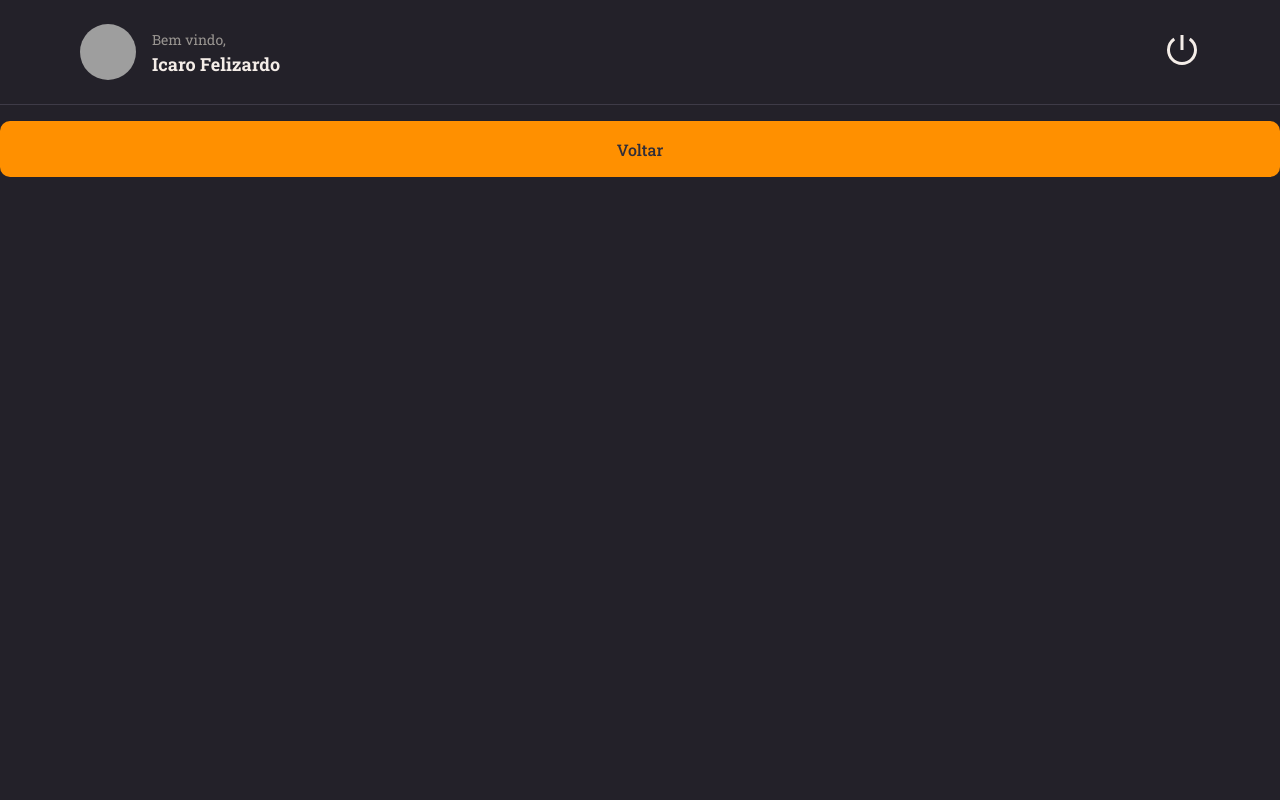
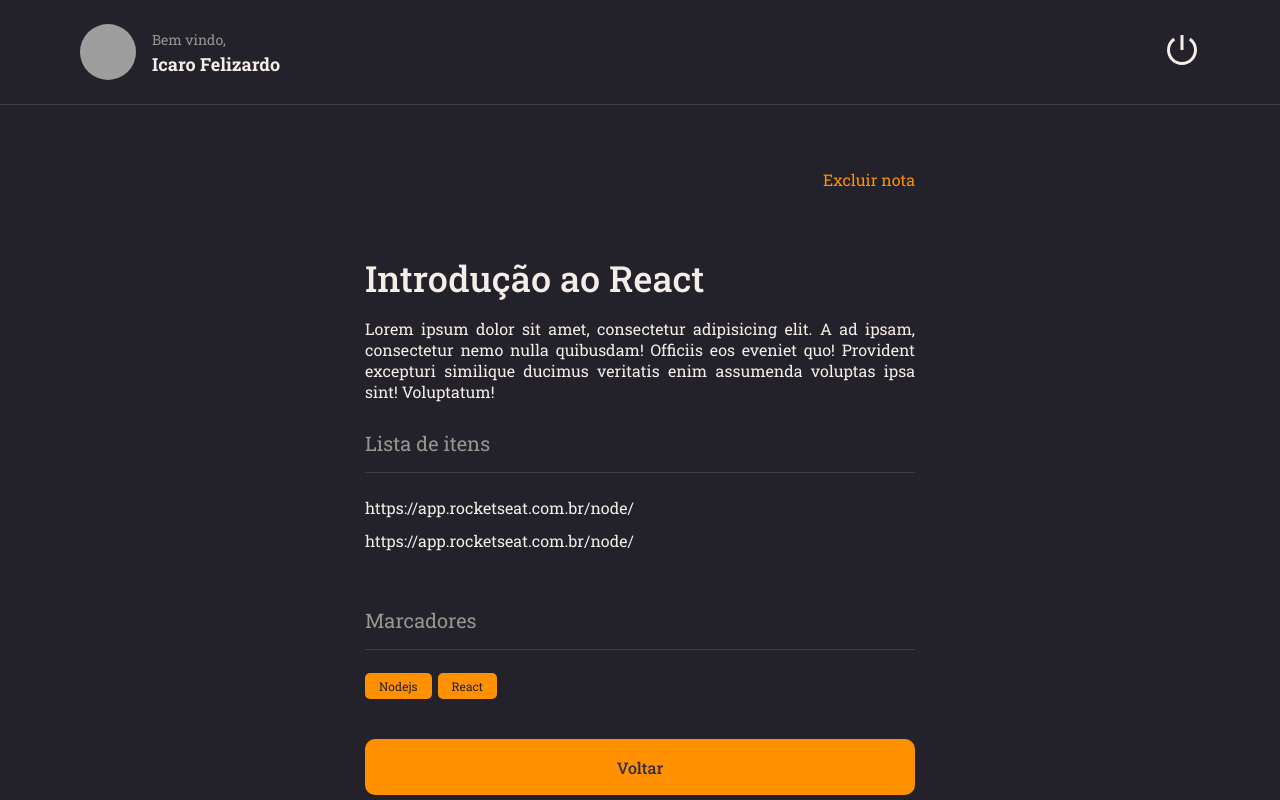
Before and after one commit to Icaro-Felizardo/FrontendReactExplorer, a React (Vite) app in the folder rocketnotes/: page / in a window 1280 px wide. Built offline with nearby package versions, Linux system fonts and the light colour scheme; grey boxes are pictures that could not be loaded.

Commit message:
Interface de detalhes concluída

```diff
--- /dev/null
+++ b/rocketnotes/src/components/ButtonText/index.jsx
@@ -0,0 +1,9 @@
+import { Container } from "./style";
+
+export function ButtonText({title, ...rest}){
+    return(
+        <Container type = "button" {...rest}>
+            { title }
+        </Container>
+    )
+}
--- /dev/null
+++ b/rocketnotes/src/components/ButtonText/style.js
@@ -0,0 +1,8 @@
+import styled from "styled-components";
+
+export const Container = styled.button`
+    background: none;
+    color: ${({theme}) => theme.COLORS.ORANGE};
+    border: none;
+    font-size: 16px;
+`
--- /dev/null
+++ b/rocketnotes/src/components/Section/index.jsx
@@ -0,0 +1,10 @@
+import { Container } from "./styles";
+
+export function Section({ title, children }){
+    return(
+        <Container>
+            <h2>{ title }</h2>
+            {children}
+        </Container>
+    )
+}
--- /dev/null
+++ b/rocketnotes/src/components/Section/styles.js
@@ -0,0 +1,18 @@
+import styled from "styled-components";
+
+export const Container = styled.section`
+    margin: 28px 0;
+
+    >h2{
+        border-bottom-width: 1px;
+        border-bottom-style: solid;
+        border-bottom-color: ${({theme}) => theme.COLORS.BACKGROUND_700};
+
+        padding-bottom: 16px;
+        margin-bottom: 24px;
+
+        color: ${({theme}) => theme.COLORS.GRAY_100};
+        font-size: 20px;
+        font-weight: 400;
+    }
+`
--- /dev/null
+++ b/rocketnotes/src/components/Tag/index.jsx
@@ -0,0 +1,9 @@
+import { Container } from "./styles";
+
+export function Tag({ title }){
+    return(
+        <Container>
+            { title }
+        </Container>
+    )
+}
--- /dev/null
+++ b/rocketnotes/src/components/Tag/styles.js
@@ -0,0 +1,10 @@
+import styled from "styled-components";
+
+export const Container = styled.span`
+    font-size: 12px;
+    padding: 5px 14px;
+    border-radius: 5px;
+    margin-right: 6px;
+    color: ${({theme})=>theme.COLORS.BACKGROUND_900};
+    background-color: ${({theme})=>theme.COLORS.ORANGE};
+`
--- a/rocketnotes/src/pages/Details/index.jsx
+++ b/rocketnotes/src/pages/Details/index.jsx
@@ -1,13 +1,38 @@
-import { Container } from "./styles.js"
+import { Container, Links, Content } from "./styles.js"
 import { Header } from "../../components/Header"
 import { Button } from "../../components/Button"
+import { ButtonText } from "../../components/ButtonText"
+import { Section } from "../../components/Section"
+import { Tag } from "../../components/Tag"
 
 export function Details(){
 
   return(
     <Container>
       <Header />
-      <Button title="Voltar" />
+      <main>
+          <Content>
+
+            <ButtonText title="Excluir nota"></ButtonText>
+
+            <h1>Introdução ao React</h1>
+            <p>Lorem ipsum dolor sit amet, consectetur adipisicing elit. A ad ipsam, consectetur nemo nulla quibusdam! Officiis eos eveniet quo! Provident excepturi similique ducimus veritatis enim assumenda voluptas ipsa sint! Voluptatum!</p>
+
+            <Section title="Lista de itens">
+              <Links>
+                <li><a href="#">https://app.rocketseat.com.br/node/</a></li>
+                <li><a href="#">https://app.rocketseat.com.br/node/</a></li>
+              </Links>
+            </Section>
+
+            <Section title="Marcadores">
+              <Tag title="Nodejs"></Tag>
+              <Tag title="React"></Tag>
+            </Section>
+
+            <Button title="Voltar" />
+          </Content>
+      </main>
     </Container>
   )
 }
--- a/rocketnotes/src/pages/Details/styles.js
+++ b/rocketnotes/src/pages/Details/styles.js
@@ -9,4 +9,46 @@ export const Container = styled.div`
     grid-template-areas:
     "header"
     "content";
+
+    >main{
+        grid-area: content;
+        overflow-y: scroll;
+        padding: 64px 0;
+    }
 `;
+
+export const Links = styled.ul`
+    list-style: none;
+
+    >li{
+        margin-top: 12px;
+
+        a{
+            color: ${({theme}) => theme.COLORS.WHITE}
+        }
+    }
+`;
+
+export const Content = styled.div`
+    max-width: 550px;
+    margin: 0 auto;
+
+    display: flex;
+    flex-direction: column;
+
+    >button:first-child{
+        align-self: end;
+    }
+
+    >h1{
+        font-size: 36px;
+        font-weight: 500;
+        padding-top: 64px;
+    }
+
+    >p{
+        font-size: 16px;
+        margin-top: 16px;
+        text-align: justify;
+    }
+`;
```
